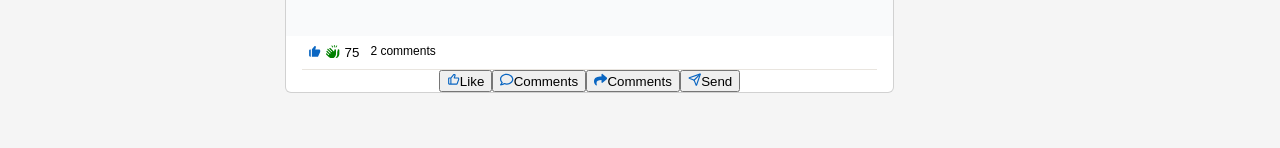
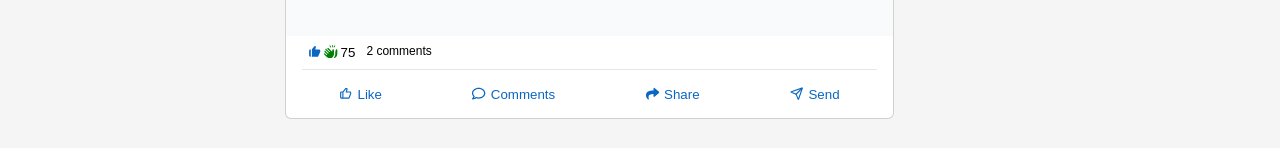
Before and after one commit to MLO-OLAGUNJU/unlinkedout-social-media-app, a React (Create React App) app: page /home in a window 1280 px wide. Shown: the part 958-1106 px from the top of the page. Before the commit the page ends 1083 px from the top, so only its background shows below. Built offline with nearby package versions, Linux system fonts and the light colour scheme.

Commit message:
i updated the app

```diff
--- a/src/components/Main.jsx
+++ b/src/components/Main.jsx
@@ -72,6 +72,7 @@ const Main = (props) => {
               <a>2 comments</a>
             </li>
           </SocialCounts>
+          <SocialActions>
             <button>
               <BiLike color="#0a66c2" />
               <span>Like</span>
@@ -82,12 +83,13 @@ const Main = (props) => {
             </button>
             <button>
               <FaShare color="#0a66c2" />
-            <span>Comments</span>
+              <span>Share</span>
             </button>
             <button>
               <LuSend color="#0a66c2" />
               <span>Send</span>
             </button>
+          </SocialActions>
         </Article>
       </div>
     </Container>
@@ -263,14 +265,40 @@ const SocialCounts = styled.ul`
   li {
     margin-right: 5px;
     font-size: 12px;
+    cursor: pointer;
+    button {
+      cursor: pointer;
+      display: flex;
+      background-color: transparent;
+      border: none;
+      gap: 3px;
+    }
+  }
+`;
+const SocialActions = styled.div`
+  display: flex;
+  align-items: center;
+  justify-content: space-around;
+  margin: 0;
+  min-height: 40px;
+  padding: 4px 8px;
   button {
     display: flex;
     background-color: transparent;
+    gap: 5px;
     border: none;
-      gap: 5px;
-      img {
-        width: 15px;
+    align-items: center;
+    padding: 8px 20px;
+    color: #0a66c2;
+    &:hover {
+      cursor: pointer;
+      background-color: rgba(0, 0, 0, 0.08);
+      border-radius: 5px;
     }
+    @media (min-width: 768px) {
+      /* span {
+        margin-left: 8px;
+      } */
     }
   }
 `;
```
Lines whose indentation alone changed are shown as unchanged.
